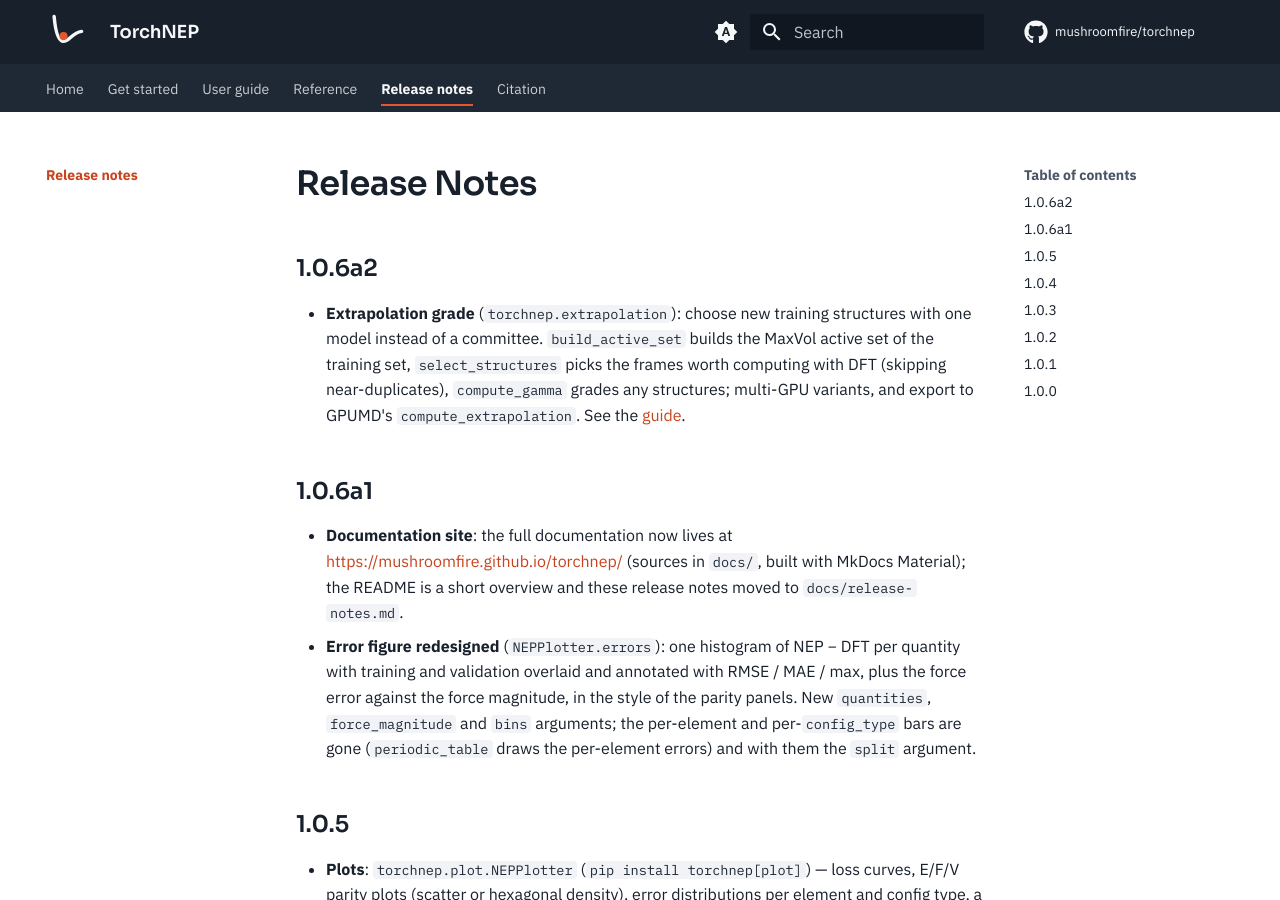
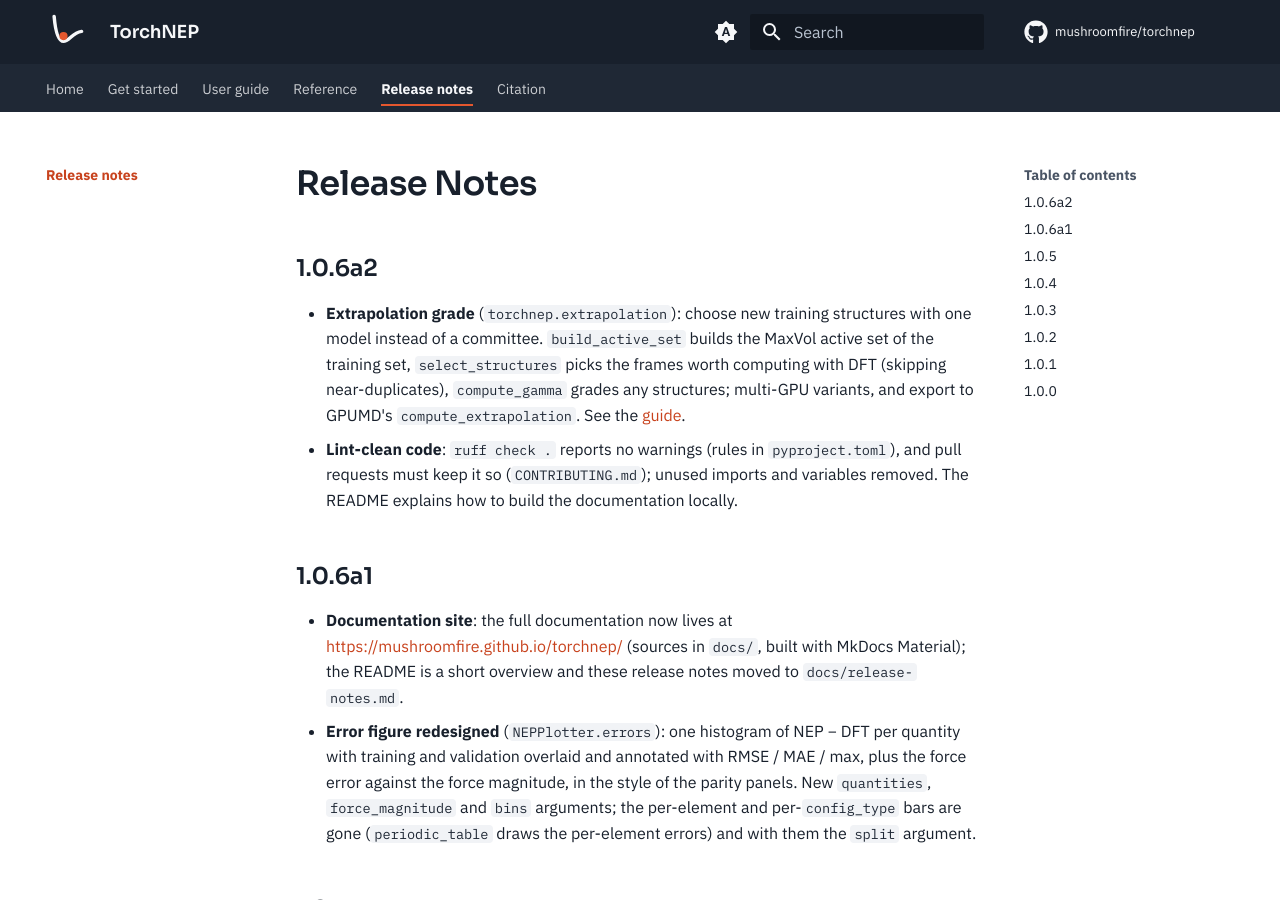
Before and after one commit to mushroomfire/torchnep, an MkDocs documentation site: the page built from docs/release-notes.md, in a window 1280 px wide and 900 px high. Built offline with MkDocs 1.6.1 and Material for MkDocs 9.7.7, drawn with Linux system fonts in a browser that asks for light colours; comment, search, counter and statistics services are not loaded.

Commit message:
ruff check with no warnings required for pull requests (CONTRIBUTING, PR template, dev extra); release note

```diff
--- a/docs/release-notes.md
+++ b/docs/release-notes.md
@@ -9,6 +9,10 @@
   grades any structures; multi-GPU variants, and export to GPUMD's
   `compute_extrapolation`. See the
   [guide](https://mushroomfire.github.io/torchnep/guide/extrapolation/).
+- **Lint-clean code**: `ruff check .` reports no warnings (rules in
+  `pyproject.toml`), and pull requests must keep it so (`CONTRIBUTING.md`);
+  unused imports and variables removed. The README explains how to build the
+  documentation locally.
 
 ## 1.0.6a1
 
--- a/pyproject.toml
+++ b/pyproject.toml
@@ -33,7 +33,7 @@
 ase = ["ase>=3.22"]
 plot = ["matplotlib>=3.5", "polars>=0.20"]
 all = ["ase>=3.22", "matplotlib>=3.5", "polars>=0.20"]
-dev = ["pytest", "pytest-xdist", "ase>=3.22", "matplotlib>=3.5", "polars>=0.20"]
+dev = ["pytest", "pytest-xdist", "ruff", "ase>=3.22", "matplotlib>=3.5", "polars>=0.20"]
 docs = ["mkdocs>=1.6,<2", "mkdocs-material>=9.5", "mkdocstrings[python]>=0.26", "ruff"]
 
 [tool.pytest.ini_options]
```
Also changed, not shown: CONTRIBUTING.md (+6 -4 lines), .github/PULL_REQUEST_TEMPLATE.md.
